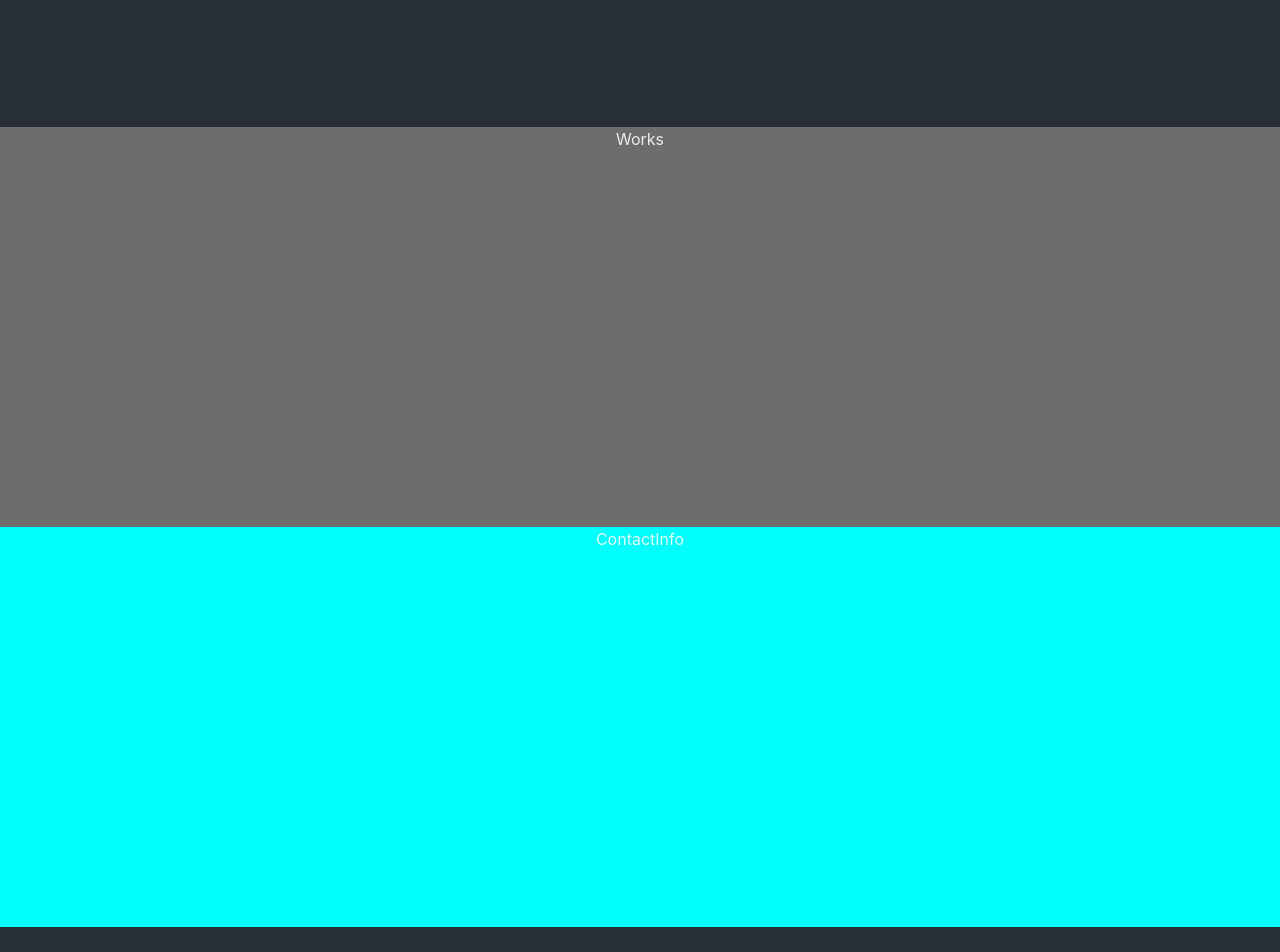
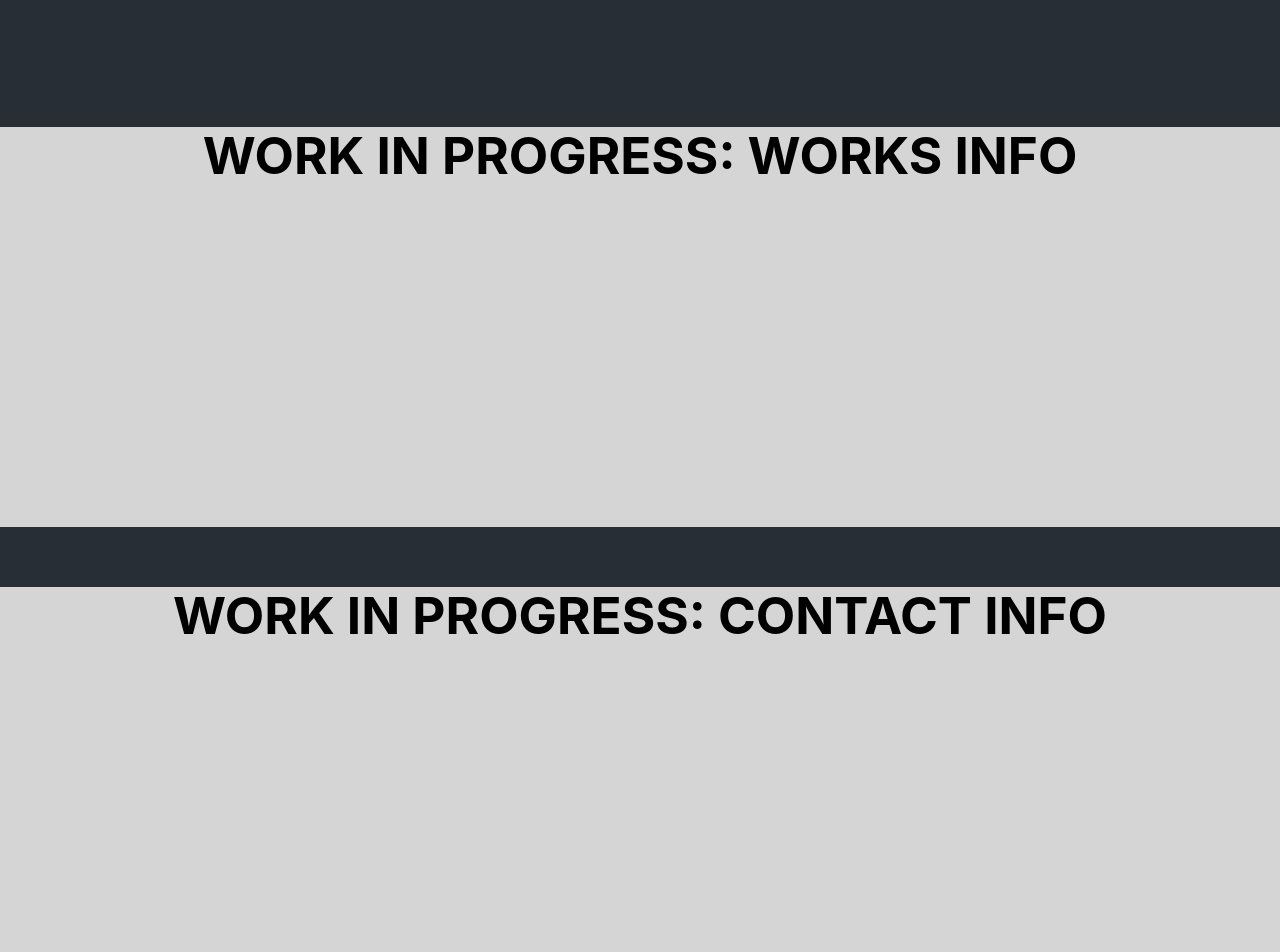
Before and after one commit to aalfaro88/portfolio-client, a React (Vite) app: page / in a window 1280 px wide. Shown: the part 2380-3332 px from the top of the page. Before the commit the page ends 3307 px from the top, so only its background shows below. Built offline with nearby package versions, Linux system fonts and the light colour scheme.

Commit message:
image updated

```diff
--- a/src/components/front-page/ContactInfo.css
+++ b/src/components/front-page/ContactInfo.css
@@ -1,4 +1,10 @@
 .contact-info-section{
     height: 400px;
-    background-color: aqua;
+    background-color: rgb(213, 213, 213);
 }
+
+.contact-info-section h1{
+    height: 400px;
+    background-color: rgb(213, 213, 213);
+    color: black;
+}
--- a/src/components/front-page/ContactInfo.jsx
+++ b/src/components/front-page/ContactInfo.jsx
@@ -4,7 +4,7 @@ import './ContactInfo.css'
 const ContactInfo = () => {
   return (
     <div className='contact-info-section'>
-        ContactInfo
+        <h1>WORK IN PROGRESS: CONTACT INFO</h1>
     </div>
   )
 }
--- a/src/components/front-page/Works.css
+++ b/src/components/front-page/Works.css
@@ -1,4 +1,10 @@
 .works-section{
     height: 400px;
-    background-color: rgb(109, 109, 109);
+    background-color: rgb(255, 255, 255);
 }
+
+.works-section h1{
+    height: 400px;
+    background-color: rgb(213, 213, 213);
+    color: black;
+}
--- a/src/components/front-page/Works.jsx
+++ b/src/components/front-page/Works.jsx
@@ -4,7 +4,7 @@ import './Works.css'
 const Works = () => {
   return (
     <div className='works-section'>
-        Works
+        <h1>WORK IN PROGRESS: WORKS INFO</h1>
     </div>
   )
 }
```
